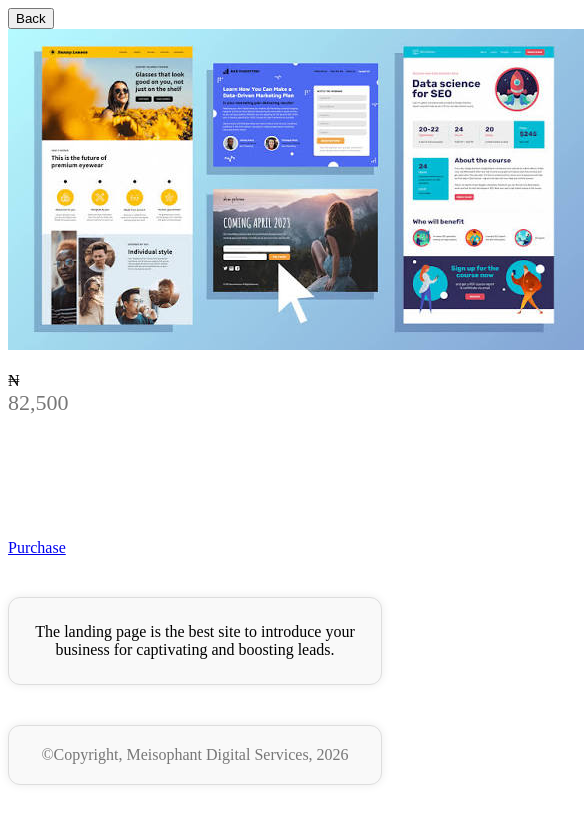
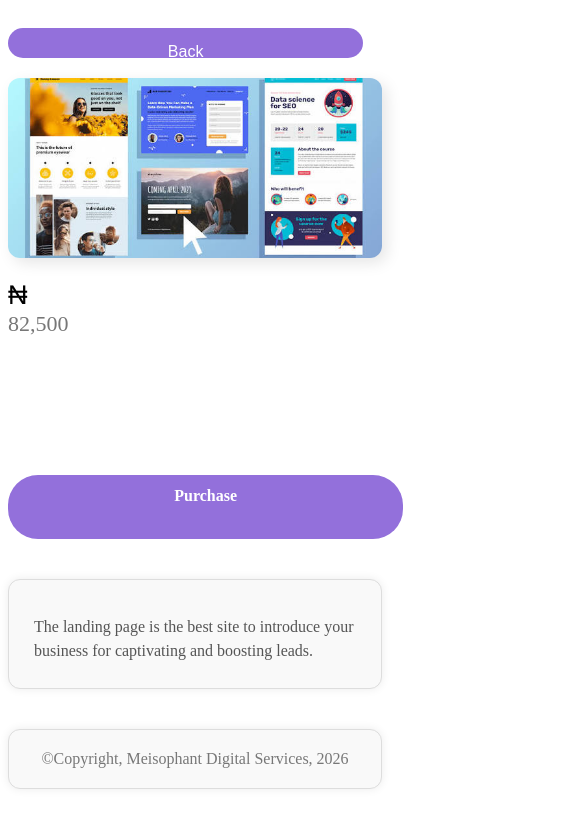
Before and after one commit to meisophantco-lab/e-store, a plain HTML site: page products/landing/index.html in a window 390 px wide. Shown: the whole page, 584 px wide, since content can reach past the window. Drawn offline with Linux system fonts and the light colour scheme.

Commit message:
Refactor CSS for layout and styling improvements

````diff
--- a/assets/css/style.css
+++ b/assets/css/style.css
@@ -1,8 +1,9 @@
-```css
+```css id="meisophant-complete"
 body{
     background-color: white;
     font-family: system-ui, -apple-system, BlinkMacSystemFont, sans-serif;
     margin: 0;
+    max-width: 100%;
 }
 
 /* HEADER */
@@ -32,6 +33,7 @@ header{
 .nav{
     display: flex;
     gap: 20px;
+    z-index: 10;
 }
 
 .nav a{
@@ -51,13 +53,30 @@ header{
     color: white;
 }
 
+/* OVERLAY (if needed for mobile) */
+.nav-overlay{
+    position: fixed;
+    top: 0;
+    left: 0;
+    height: 100vh;
+    width: 100vw;
+    background: rgba(0,0,0,0.4);
+    backdrop-filter: blur(5px);
+    z-index: 8;
+    display: none;
+}
+
+.nav-overlay.show{
+    display: block;
+}
+
 /* PAGE SPACING */
 
 .padding{
     padding-top: 100px;
 }
 
-/* PRODUCT SECTION */
+/* PRODUCT GRID */
 
 .products{
     margin: 40px auto;
@@ -69,8 +88,6 @@ header{
     max-width: 1100px;
     text-align: center;
 }
-
-/* GRID */
 
 #item-grid{
     display:grid;
@@ -87,6 +104,11 @@ header{
     border-radius:12px;
     overflow:hidden;
     padding-bottom:20px;
+    display:flex;
+    flex-direction:column;
+    justify-content:space-between;
+    align-items:center;
+    height:500px;
 }
 
 .item:hover{
@@ -95,10 +117,12 @@ header{
 
 /* PRODUCT IMAGE */
 
-.item img{
+.item img, .product-img{
     width:100%;
     height:180px;
     object-fit:cover;
+    border-radius:12px;
+    box-shadow:5px 5px 15px rgba(0,0,0,0.1);
 }
 
 /* PRODUCT NAME */
@@ -119,35 +143,61 @@ header{
     display:block;
 }
 
-/* BUTTON */
+/* CURRENCY SYMBOL */
 
-.check{
-    background-color: mediumpurple;
-    padding:12px 22px;
-    border-radius:30px;
-    text-decoration:none;
-    color:white;
-    font-weight:600;
-    display:inline-block;
-    transition:0.3s;
+.currency{
+    font-family: 'Franklin Gothic Medium', 'Arial Narrow', Arial, sans-serif;
+    font-size:27px;
+    margin-right:5px;
 }
 
-.check:hover{
+/* BACK BUTTON */
+
+.back-btn{
+    display:inline-block;
+    width: calc(99%);
+    background-color: mediumpurple;
+    height: 30px;
+    padding: 15px 20px;
+    border-radius: 22px;
+    margin: 20px auto;
+    color: white;
+    cursor: pointer;
+    text-align:center;
+    border:none;
+    font-size:16px;
+}
+
+.back-btn:hover{
     background-color: rebeccapurple;
 }
 
-/* FOOTER */
+/* PURCHASE BUTTON */
 
-footer{
-    color:#777;
-    margin:40px auto;
-    padding:20px;
-    background-color:#f9f9f9;
-    border:1px solid #ddd;
-    box-shadow:0 0 10px rgba(0,0,0,.08);
-    border-radius:12px;
-    max-width:1100px;
+.purchase{
+    justify-content:center;
+    align-items:center;
     text-align:center;
+    margin: 15px 0;
+}
+
+.purchase-btn{
+    display:inline-block;
+    width: 350px;
+    min-width: 90%;
+    background-color: mediumpurple;
+    height: 40px;
+    padding: 12px 20px;
+    border-radius: 30px;
+    text-decoration: none;
+    color: white;
+    font-weight:600;
+    transition:0.3s;
+    text-align:center;
+}
+
+.purchase-btn:hover{
+    background-color: rebeccapurple;
 }
 
 /* LEGAL LINKS */
@@ -168,10 +218,33 @@ footer{
     text-decoration:underline;
 }
 
+/* FOOTER */
+
+footer{
+    color:#777;
+    margin:40px auto;
+    padding:20px;
+    background-color:#f9f9f9;
+    border:1px solid #ddd;
+    box-shadow:0 0 10px rgba(0,0,0,.08);
+    border-radius:12px;
+    max-width:1100px;
+    text-align:center;
+}
+
+/* PRODUCT DESCRIPTION */
+
+.product-description{
+    font-size:16px;
+    color:#555;
+    margin-top:10px;
+    line-height:1.5;
+    text-align:left;
+}
+
 /* MOBILE */
 
 @media (max-width:768px){
-
     .nav{
         display:none;
         flex-direction:column;
@@ -192,5 +265,20 @@ footer{
         display:block;
     }
 
+    .item{
+        height:auto;
+    }
+
+    .purchase-btn{
+        width:95%;
+    }
+
+    .back-btn{
+        width:95%;
+    }
+
+    .item img, .product-img{
+        height:180px;
+    }
 }
 ```
````
Lines whose indentation alone changed are shown as unchanged.
